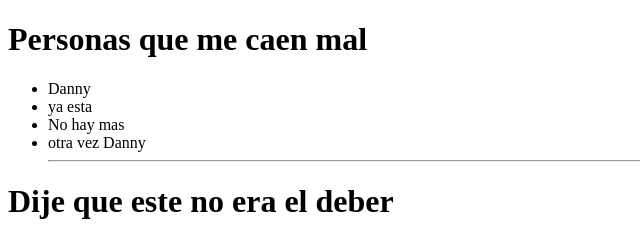
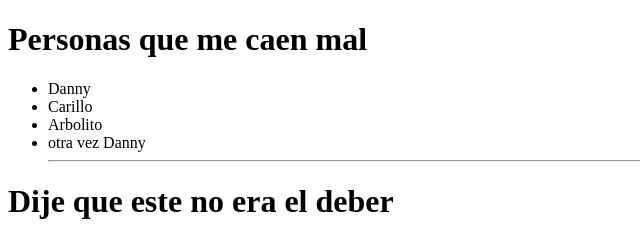
Before and after one commit to Netaa93/bootcamp, a plain HTML site: page EsteNoEsElDeber.html in a window 1280 px wide. Shown: the top 239 px of the page, 0-640 px from the left. Drawn offline with Linux system fonts and the light colour scheme.

Commit message:
Actualice lista

```diff
--- a/EsteNoEsElDeber.html
+++ b/EsteNoEsElDeber.html
@@ -12,8 +12,8 @@
     <h1>Personas que me caen mal</h1>
     <ul>
         <li>Danny</li>
-        <li>ya esta</li>
-        <li>No hay mas</li>
+        <li>Carillo</li>
+        <li>Arbolito</li>
         <li>otra vez Danny</li>
         <hr>
     </ul>
```
